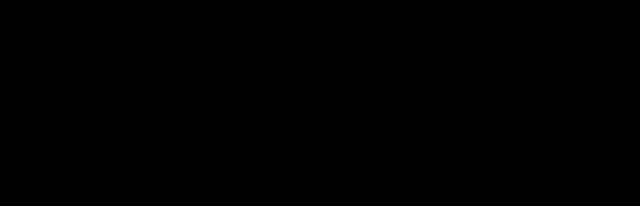
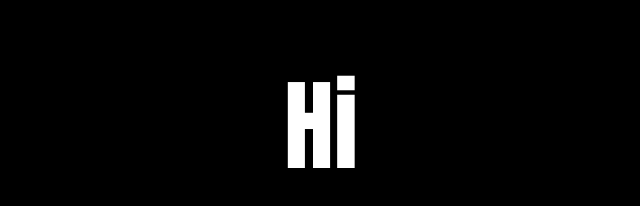
Before and after one commit to PiGuy23/piguy23.github.io, a plain HTML site: page index.html in a window 1280 px wide. Shown: the whole page, without its empty margins (319-959 px from the left). Drawn offline with Linux system fonts and the light colour scheme.

Commit message:
Fixing
Fixing

```diff
--- a/default.css
+++ b/default.css
@@ -1,3 +1,10 @@
 body {
 	background-color: black;
 }
+
+.title {
+	color: white;
+	font-family: impact;
+	font-size: 100px;
+	margin-top: 50px;
+}
--- a/index.html
+++ b/index.html
@@ -3,6 +3,6 @@
 		<link rel="stylesheet" type="text/css" href="default.css">
 	</head>
 	<body>
-		<p>Hi</p>
+		<center><p class="title">Hi</p></center>
 	</body>
 </html>
```
